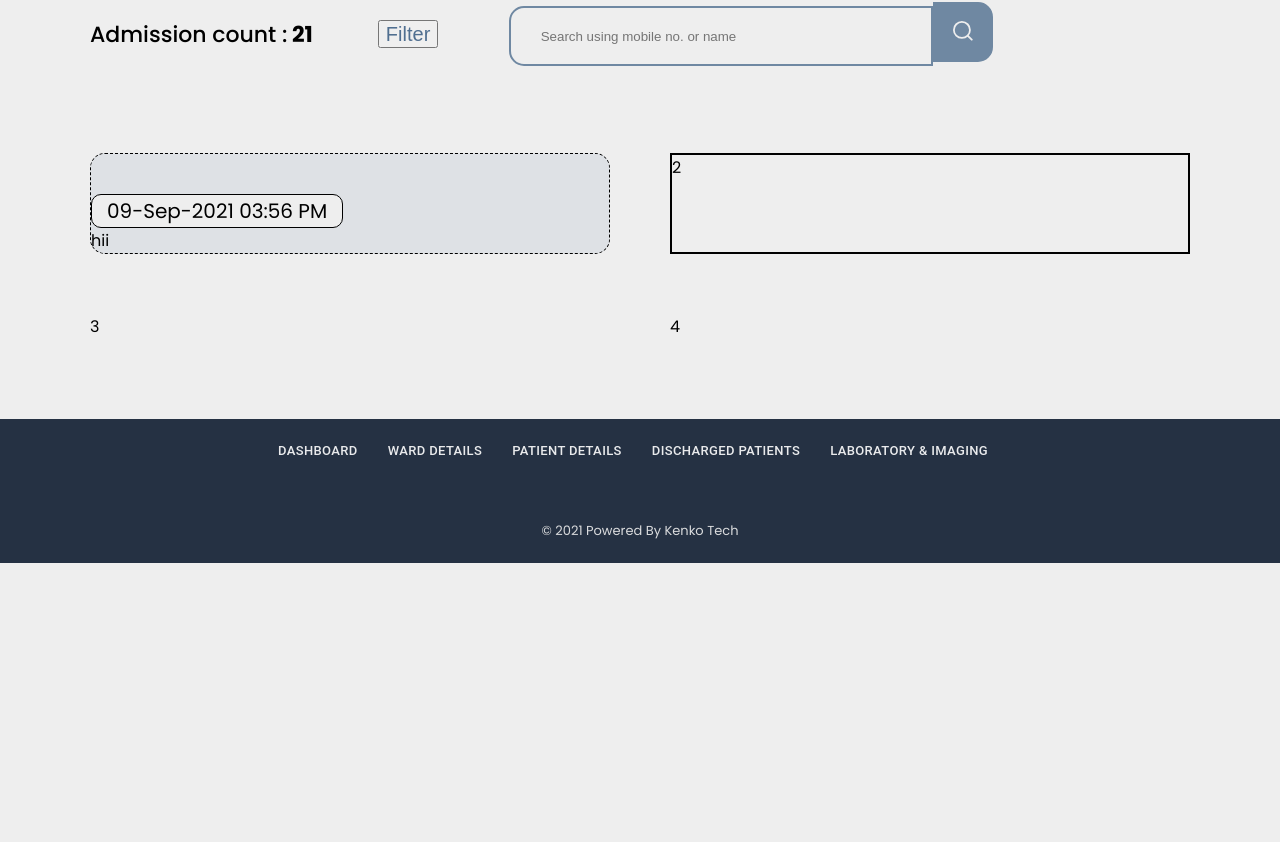
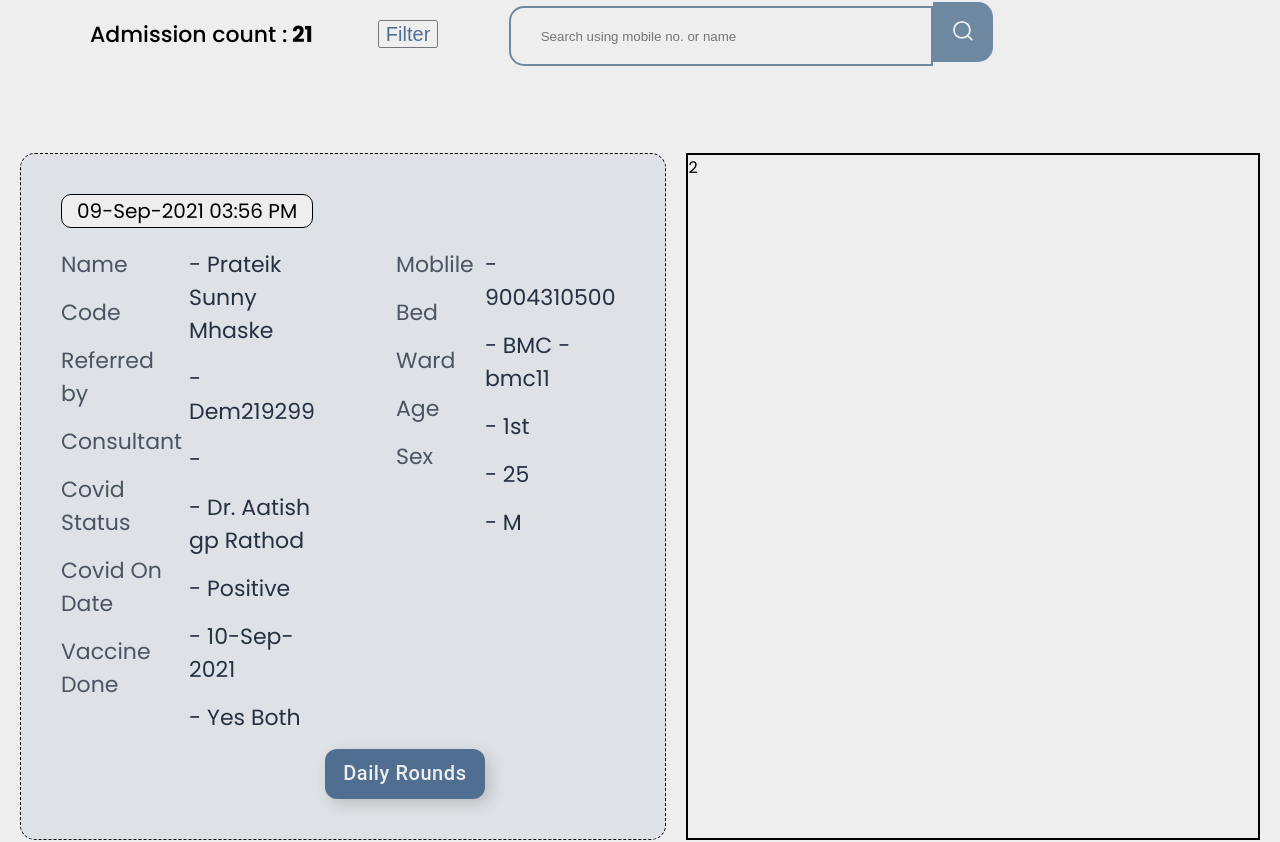
Before and after one commit to 1adityas/HMS, a React (Create React App) app: page /PatientDetails in a window 1280 px wide. Shown: the part 403-1245 px from the top of the page. Before the commit the page ends 966 px from the top, so only its background shows below. Built offline with nearby package versions, Linux system fonts and the light colour scheme.

Commit message:
cardInfo

```diff
--- a/src/components/CardInfo.css
+++ b/src/components/CardInfo.css
@@ -1,14 +1,15 @@
 .containerr{
     /* had to rename bec was picking up css of someother file */
+    padding: 40px;
     background-color:#DEE1E5;
     border:1px dashed;
     border-radius: 15px;
 }
+
 .timeTop{
     width: -moz-fit-content;
     width: fit-content;
     border:1px solid;
-    margin-top: 40px;
     border-radius: 10px;
     padding: 1px 15px 1px 15px;
     background-color: #EEEEEE;
@@ -20,5 +21,70 @@
     font-size: 20px;
 }
 .Grid{
+margin-top: 20px;
+display: grid;
+grid-template-columns: auto auto auto auto ;
+/* use minmax(170px,auto) */
+/* use minmax(248px,auto) */
 
 }
+#lefttext{
+    margin:0px;
+    padding: 0px;
+    font-size: 22px;
+    font-family: 'poppins';
+    color: #4B5463;
+    padding-bottom: 15px;
+    padding-right: 7px;
+    font-weight:400;
+}
+#lefttext2{
+    margin:0px;
+    padding: 0px;
+    font-size: 22px;
+    font-family: 'poppins';
+    color: #4B5463;
+    padding-bottom: 15px;
+    padding-right: 10px;
+    font-weight:400;
+}
+
+
+#righttext{
+    margin:0px;
+    padding: 0px;
+    font-size: 22px;
+    font-family: 'poppins';
+    color: #253143;
+    padding-bottom: 15px;
+    font-weight:400;
+    padding-right: 10px;
+}
+.left{
+    /* border:1px solid; */
+    grid-column: 1;
+    /* font-size: 30px; */
+}
+.left2{
+    /* border:1px solid; */
+    grid-column: 4;
+}
+.right{
+    /* border:1px solid; */
+    grid-column: 2;
+    grid-row: 1;
+    /* font-size: 30px; */
+}
+.right2{
+    /* border:1px solid; */
+    grid-column: 5;
+    grid-row: 1;
+    /* font-size: 30px; */
+}
+.space{
+    /* border:1px solid; */
+    grid-column: 3;
+    grid-row: 1;
+    width: 70px;
+
+}
--- a/src/components/CardInfo.js
+++ b/src/components/CardInfo.js
@@ -1,6 +1,7 @@
 import React, { useState } from 'react';
 import './CardInfo.css';
-
+import { Button } from '@mui/material';
+import { StyledEngineProvider } from '@mui/material/styles';
 
 function CardInfo(){
     return(
@@ -10,7 +11,100 @@ function CardInfo(){
                 <p id='time'>09-Sep-2021 03:56 PM</p> {/** use api to call date and time */}
             </div>
         <div className='Grid'>
-            hii
+
+            <div className='left'>
+            <p id='lefttext' >
+                Name
+            </p>
+            <p id='lefttext' >
+                Code
+            </p>
+            <p id='lefttext' >
+                Referred by
+            </p>
+            <p id='lefttext' >
+                Consultant
+            </p>
+            <p id='lefttext' >
+                Covid Status
+            </p>
+            <p id='lefttext' >
+                Covid On Date
+            </p>
+            <p id='lefttext' >
+                Vaccine Done
+            </p></div>
+            <div className='left2'>
+            <p id='lefttext2' >
+                Moblile
+            </p>
+            <p id='lefttext2' >
+                Bed
+            </p>
+            <p id='lefttext2' >
+               Ward
+            </p>
+            <p id='lefttext2' >
+                Age
+            </p>
+            <p id='lefttext2' >
+                Sex
+            </p>
+
+            </div>
+
+            <div className='right'>
+            <p id='righttext' >
+                - Prateik Sunny Mhaske
+            </p>
+            <p id='righttext' >
+                - Dem219299
+            </p>
+            <p id='righttext' >
+                -
+            </p>
+            <p id='righttext' >
+                - Dr. Aatish gp Rathod
+            </p>
+            <p id='righttext' >
+                - Positive
+            </p>
+            <p id='righttext' >
+                - 10-Sep-2021
+            </p>
+            <p id='righttext' >
+                - Yes Both
+            </p>
+            </div>
+            <div className='right2'>
+            <p id='righttext' >
+                - 9004310500
+            </p>
+            <p id='righttext' >
+                - BMC - bmc11
+            </p>
+            <p id='righttext' >
+                - 1st
+            </p>
+            <p id='righttext' >
+                - 25
+            </p>
+            <p id='righttext' >
+                - M
+            </p>
+            </div>
+        <div className='space'>
+
+        </div>
+        <Button variant="contained" style={{
+            gridColumn:'3/5',
+            gridRow:'7',
+              borderRadius: '12px',
+              color: '#EEEEEE', backgroundColor: '#506F90', boxShadow: '#00000029',
+                // marginLeft:'200px'
+            }}
+              sx={{ boxShadow: '5px 5px 15px #00000029;', 'text-transform': 'none', width: '160px', height: '50px', fontSize: '20px', fontWeight: '500' }} >Daily Rounds
+            </Button>
 
         </div>
         </div>
--- a/src/components/PatientDetails.css
+++ b/src/components/PatientDetails.css
@@ -33,7 +33,7 @@ body{
     /* border: 2px solid; */
     display: flex;
     margin-left: 90px;
-    margin-right: 90px;
+    /* margin-right: 90px; */
     flex-direction: row;
 }
 
@@ -53,5 +53,14 @@ body{
 
     justify-content: center;
 }
-par{
+@media (max-width:1840px) {
+    .wrapper{
+    margin-left: 20px;
+    margin-right: 20px;
+    grid-column-gap: 20px;
+    grid-row-gap: 20px;
+
+    }
+
+
 }
```
